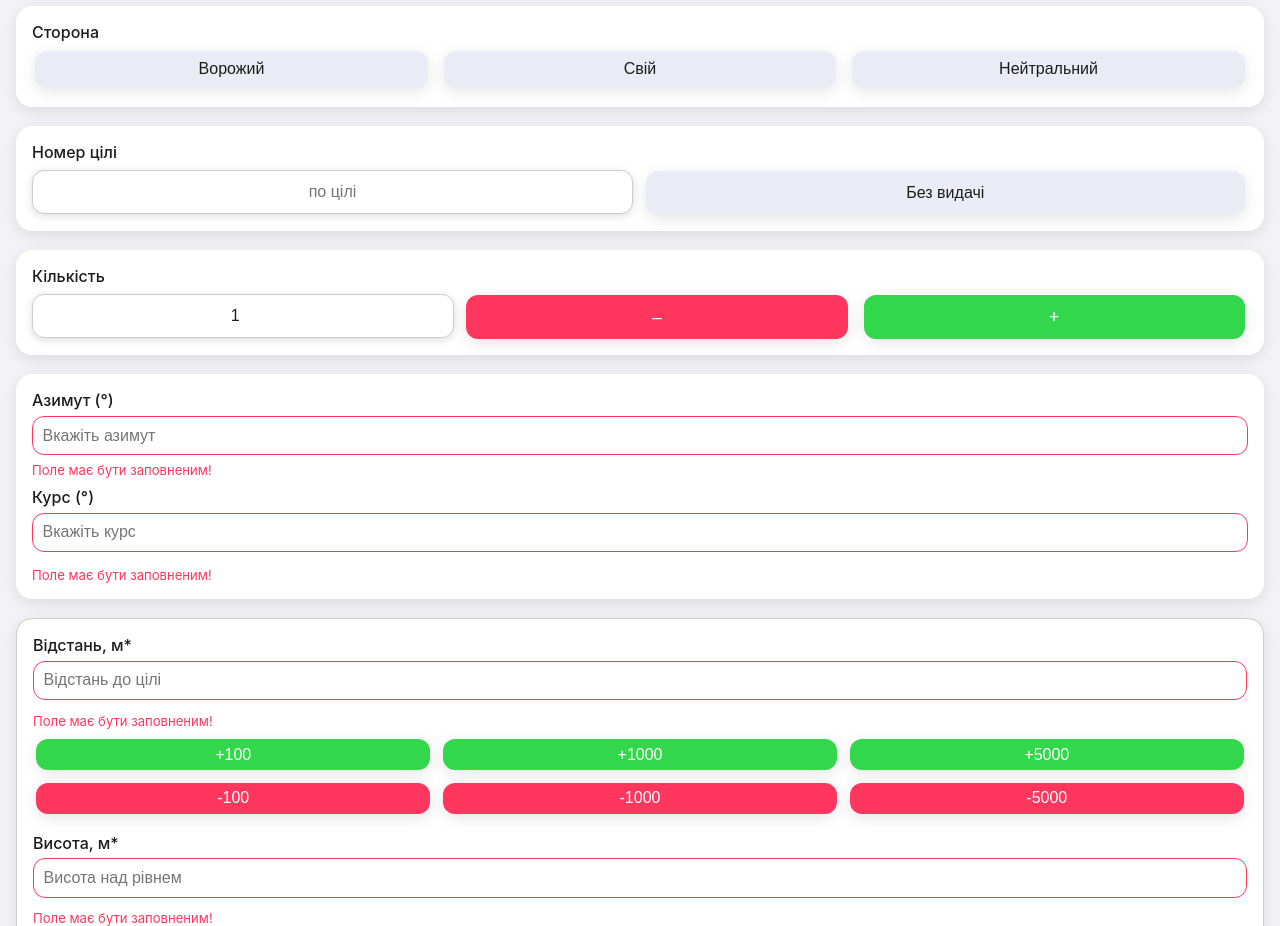
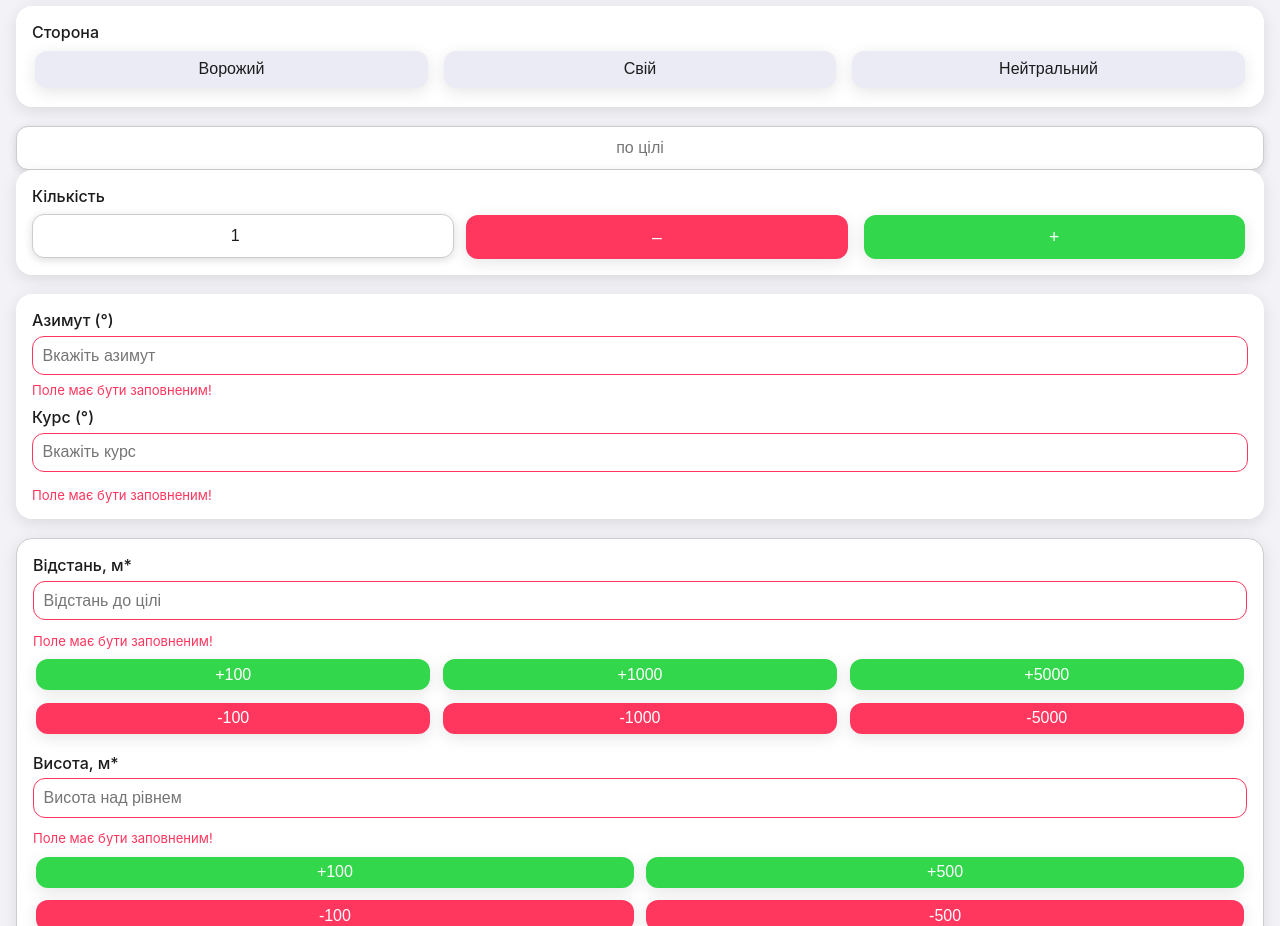
Before and after one commit to lolittajdm-alt/akviz0.2, a Next.js app: page / in a window 1280 px wide. Shown: the part 880-1806 px from the top of the page. Built offline with nearby package versions, Linux system fonts and the light colour scheme.

Commit message:
Update index.js

```diff
--- a/pages/index.js
+++ b/pages/index.js
@@ -449,21 +449,14 @@ export default function Home() {
       </div>
 
       {/* ——— Номер цілі ——— */}
-     <div style={cardStyle(theme)}>
-  <label style={labelStyle(theme)}>Номер цілі</label>
-  <div style={{
-    display: "flex",
-    gap: "0.6rem",
-    alignItems: "center",
-    marginBottom: 0
-  }}>
-    {!form.noIssue && (
      <input
   type="text"
   name="targetNumber"
   value={form.targetNumber}
-        onChange={onFieldNumeric("targetNumber", 9999)}
+  onChange={onFieldNumeric("targetNumber", 999)}
   placeholder="по цілі"
+  inputMode="numeric"
+  pattern="\d*"
   style={{
     ...inputStyle(theme),
     textAlign: "center",
@@ -474,37 +467,11 @@ export default function Home() {
     padding: "0 1.2rem",
     border: `1px solid ${theme.inputBorder}`,
     fontSize: "1rem",
-          boxShadow: "0 2px 8px rgba(0,0,0,0.14)", // такая же, как у кнопки
+    boxShadow: "0 2px 8px rgba(0,0,0,0.14)",
     backgroundColor: theme.inputBg,
     verticalAlign: "middle",
   }}
 />
-    )}
-    <button
-      onClick={() =>
-        setForm(f => ({
-          ...f,
-          noIssue: !f.noIssue,
-          targetNumber: "",
-        }))
-      }
-      style={{
-        ...buttonStyle(theme),
-        backgroundColor: form.noIssue ? theme.danger : theme.secondary,
-        color: form.noIssue ? "#fff" : theme.label,
-        height: 44,
-        lineHeight: "44px",
-        minWidth: 128,
-        marginBottom: 0,
-        alignSelf: "center",
-        padding: "0 1.2rem",
-        fontSize: "1rem"
-      }}
-    >
-      {form.noIssue ? "Видати номер" : "Без видачі"}
-    </button>
-  </div>
-</div>
 
 
 
```
Lines whose indentation alone changed are shown as unchanged.
